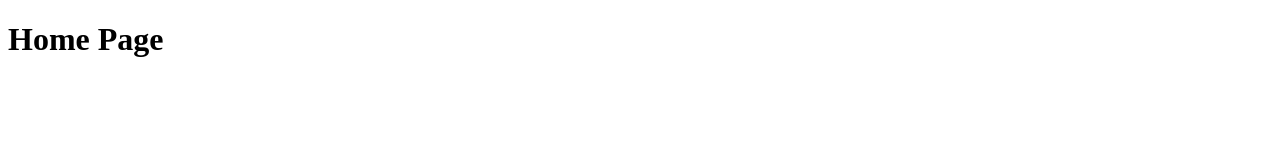
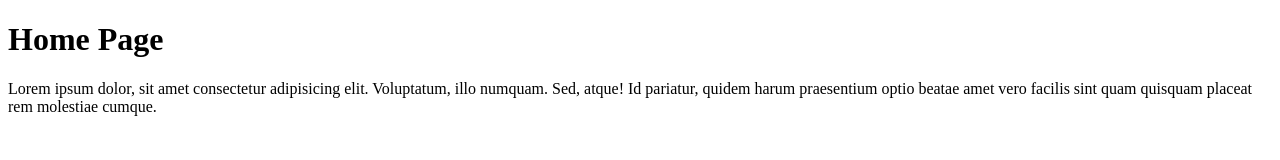
Before and after one commit to armando-dev91/ci-lab, a plain HTML site: page index.html in a window 1280 px wide. Drawn offline with Linux system fonts and the light colour scheme.

Commit message:
📦 NEW: Add description on home page

```diff
--- a/index.html
+++ b/index.html
@@ -8,5 +8,10 @@
 </head>
 <body>
     <h1 id="title">Home Page</h1>
+    <p>
+        Lorem ipsum dolor, sit amet consectetur adipisicing elit. Voluptatum, illo numquam. Sed,
+        atque! Id pariatur, quidem harum praesentium optio beatae amet vero facilis sint quam
+        quisquam placeat rem molestiae cumque.
+    </p>
 </body>
 </html>
```
